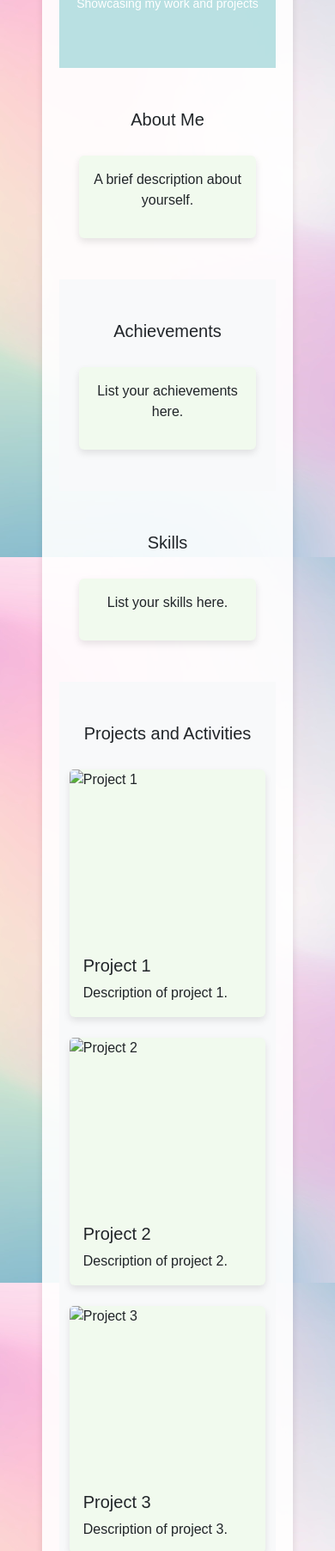
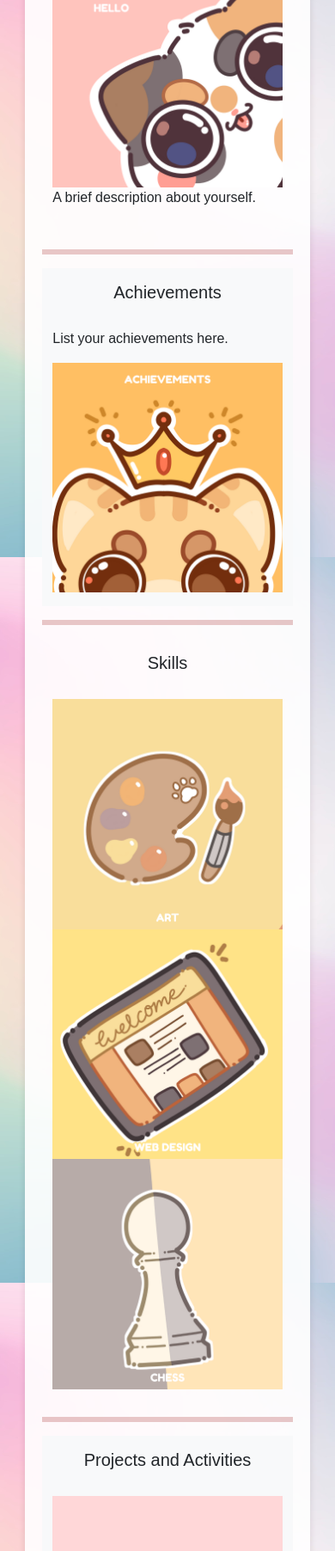
Before and after one commit to JasmineYTan/portlofio, a website: page index.html in a window 390 px wide. Shown: the part 196-2000 px from the top of the page at 86% size. Drawn offline with nearby package versions, Linux system fonts and the light colour scheme.

Commit message:
uploaded assets

```diff
--- a/assets/css/styles.css
+++ b/assets/css/styles.css
@@ -9,12 +9,18 @@ body {
     padding: 0;
 }
 .content-wrapper {
-    max-width: 75%;
+    max-width: 85%;
     margin: 0 auto;
     background: rgba(255, 255, 255, 0.9);
     padding: 20px;
     box-shadow: 0 4px 8px rgba(0, 0, 0, 0.1);
 }
+
+hr {
+    border: 3px solid brown;
+    padding: 0%;
+}
+
 .navbar {
     margin-bottom: 0;
 }
@@ -29,7 +35,7 @@ header p.lead {
     font-size: 1.25rem;
 }
 section {
-    padding: 60px 0;
+    padding: 20px 0;
 }
 section h2 {
     font-size: 2rem;
--- a/index.html
+++ b/index.html
@@ -10,7 +10,7 @@
 <body>
 
     <nav class="navbar navbar-expand-lg navbar-light bg-light sticky-top px-3">
-                <div class="container-fluid">
+        <div class="container-fluid">
             <a class="navbar-brand" href="#">Portfolio</a>
             <button class="navbar-toggler" type="button" data-bs-toggle="collapse" data-bs-target="#navbarNav" aria-controls="navbarNav" aria-expanded="false" aria-label="Toggle navigation">
                 <span class="navbar-toggler-icon"></span>
@@ -41,101 +41,109 @@
     </nav>
 
     <div class="content-wrapper">
-        <header class="text-white text-center py-5">
-            <div class="container">
-                <h1>Welcome to My Portfolio</h1>
-                <p class="lead">Showcasing my work and projects</p>
-            </div>
-        </header>
 
-        <section id="about" class="py-5">
+        <section id="about" class="py-3">
             <div class="container">
                 <h2 class="text-center">About Me</h2>
-                <div class="card mx-auto" style="max-width: 90%;">
-                    <div class="card-body text-center">
+                <div class="row">
+                    <div class="col-md-4">
+                        <img src="/assets/images/Aboutme1.png" class="img-fluid" alt="About Me">
+                    </div>
+                    <div class="col-md-8">
                         <p>A brief description about yourself.</p>
                     </div>
                 </div>
             </div>
         </section>
 
-        <section id="achievements" class="py-5 bg-light">
+        <hr>
+
+        <section id="achievements" class="py-3 bg-light">
             <div class="container">
                 <h2 class="text-center">Achievements</h2>
-                <div class="card mx-auto" style="max-width: 90%;">
-                    <div class="card-body text-center">
+                <div class="row">
+                    <div class="col-md-8">
                         <p>List your achievements here.</p>
+                    </div>
+                    <div class="col-md-4">
+                        <img src="assets/images/Achievements1.png" class="img-fluid" alt="Achievements">
                     </div>
                 </div>
             </div>
         </section>
 
-        <section id="skills" class="py-5">
+        <hr>
+
+        <section id="skills" class="py-3">
             <div class="container">
                 <h2 class="text-center">Skills</h2>
-                <div class="card mx-auto" style="max-width: 90%;">
-                    <div class="card-body text-center">
-                        <p>List your skills here.</p>
+                <div class="row text-center">
+                    <div class="col-md-4">
+                        <img src="assets/images/Skills1.png" class="img-fluid" alt="Skill 1">
+                    </div>
+                    <div class="col-md-4">
+                        <img src="assets/images/Skills2.png" class="img-fluid" alt="Skill 2">
+                    </div>
+                    <div class="col-md-4">
+                        <img src="assets/images/Skills3.png" class="img-fluid" alt="Skill 3">
                     </div>
                 </div>
             </div>
         </section>
 
-        <section id="projects" class="py-5 bg-light">
+        <hr>
+
+        <section id="projects" class="py-3 bg-light">
             <div class="container">
                 <h2 class="text-center">Projects and Activities</h2>
-                <div class="row justify-content-center">
-                    <div class="col-md-4 col-sm-6">
-                        <div class="card mb-4">
-                            <img src="project1.jpg" class="card-img-top" alt="Project 1">
-                            <div class="card-body">
-                                <h5 class="card-title">Project 1</h5>
-                                <p class="card-text">Description of project 1.</p>
-                            </div>
-                        </div>
+                <div class="row text-center">
+                    <div class="col-md-4">
+                        <img src="assets/images/Activities1.png" class="img-fluid" alt="Project 1">
+
                     </div>
-                    <div class="col-md-4 col-sm-6">
-                        <div class="card mb-4">
-                            <img src="project2.jpg" class="card-img-top" alt="Project 2">
-                            <div class="card-body">
-                                <h5 class="card-title">Project 2</h5>
-                                <p class="card-text">Description of project 2.</p>
-                            </div>
-                        </div>
+                    <div class="col-md-4">
+                        <img src="assets/images/Activities2.png" class="img-fluid" alt="Project 2">
+
                     </div>
-                    <div class="col-md-4 col-sm-6">
-                        <div class="card mb-4">
-                            <img src="project3.jpg" class="card-img-top" alt="Project 3">
-                            <div class="card-body">
-                                <h5 class="card-title">Project 3</h5>
-                                <p class="card-text">Description of project 3.</p>
-                            </div>
-                        </div>
+                    <div class="col-md-4">
+                        <img src="assets/images/Activities3.png" class="img-fluid" alt="Project 3">
+
                     </div>
                 </div>
             </div>
         </section>
 
-        <section id="hobbies" class="py-5">
+        <hr>
+
+        <section id="hobbies" class="py-3">
             <div class="container">
                 <h2 class="text-center">Hobbies and Interests</h2>
-                <div class="card mx-auto" style="max-width: 90%;">
-                    <div class="card-body text-center">
-                        <p>List your hobbies and interests here.</p>
+                <div class="row">
+                    <div class="col-md-4">
+                        <img src="assets/images/Interest1.png" class="img-fluid" alt="Hobbies and Interests">
+                    </div>
+                    <div class="col-md-8">
+                        <p>
+                            My main hobby is drawing, I love creating unique pieces that show off my creativity, I also love to watch anime and play games in my free time. Favorite genres being romance and fantasy.
+                            <br>
+                            I don't do sports, hoever, I once played chess a lot. Joining different tournaments and competitions.
+                        </p>
                     </div>
                 </div>
             </div>
         </section>
 
-        <section id="contact" class="py-5 bg-light">
+        <hr>
+
+        <section id="contact" class="py-3 bg-light">
             <div class="container">
                 <h2 class="text-center">Contact Information</h2>
                 <div class="card mx-auto" style="max-width: 90%;">
-                    <div class="card-body">
+
                         <p><strong>Name:</strong> Jasmine Nicole</p>
                         <p><strong>Email:</strong> lofikun@gmail.com</p>
                         <p><strong>Phone:</strong> +63 995 9214 389</p>
-                    </div>
+
                 </div>
             </div>
         </section>
```
Also changed, not shown: assets/images/Aboutme1.png (added), assets/images/Achievements1.png (added), assets/images/Activities1.png (added), assets/images/Activities2.png (added), assets/images/Activities3.png (added), assets/images/Interest1.png (added), assets/images/Skills1.png (added), assets/images/Skills2.png (added), assets/images/Skills3.png (added).
